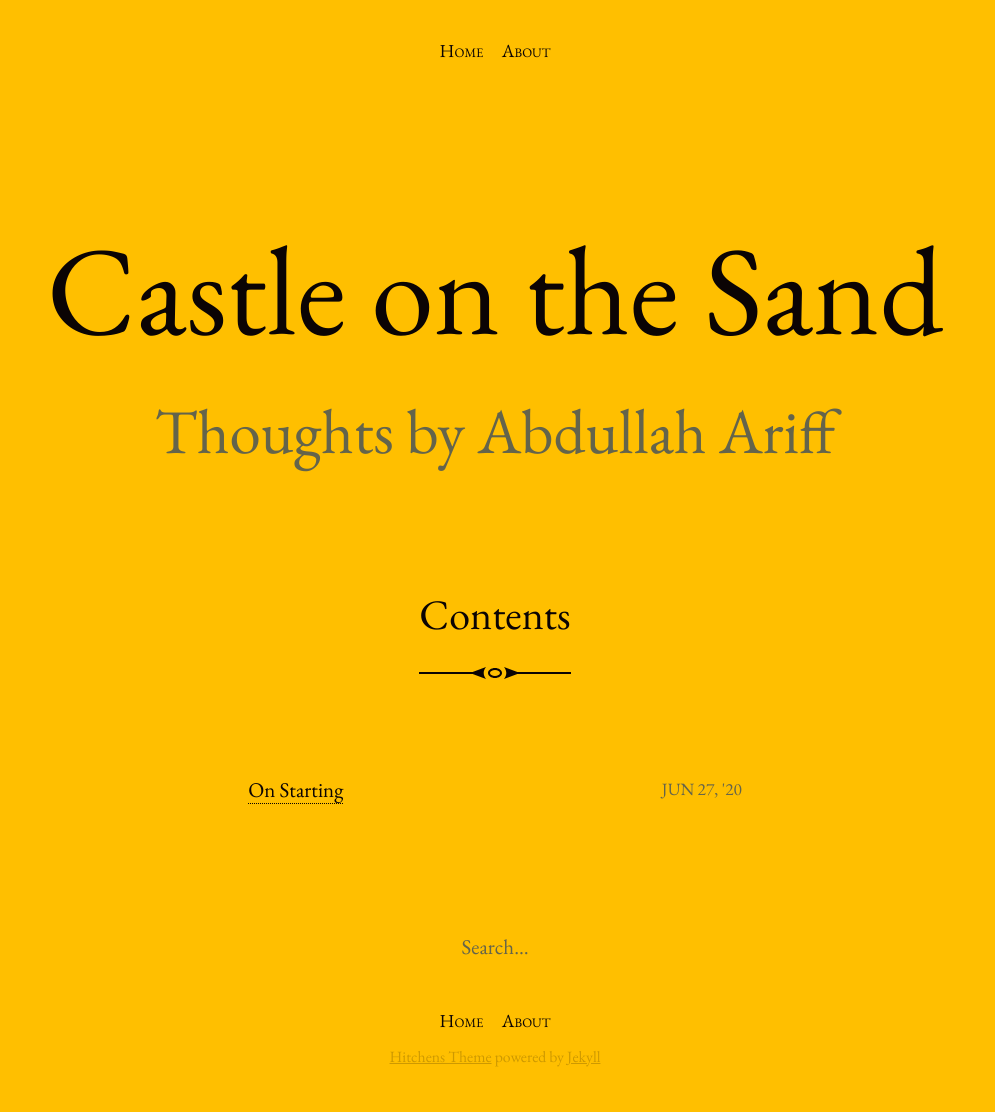
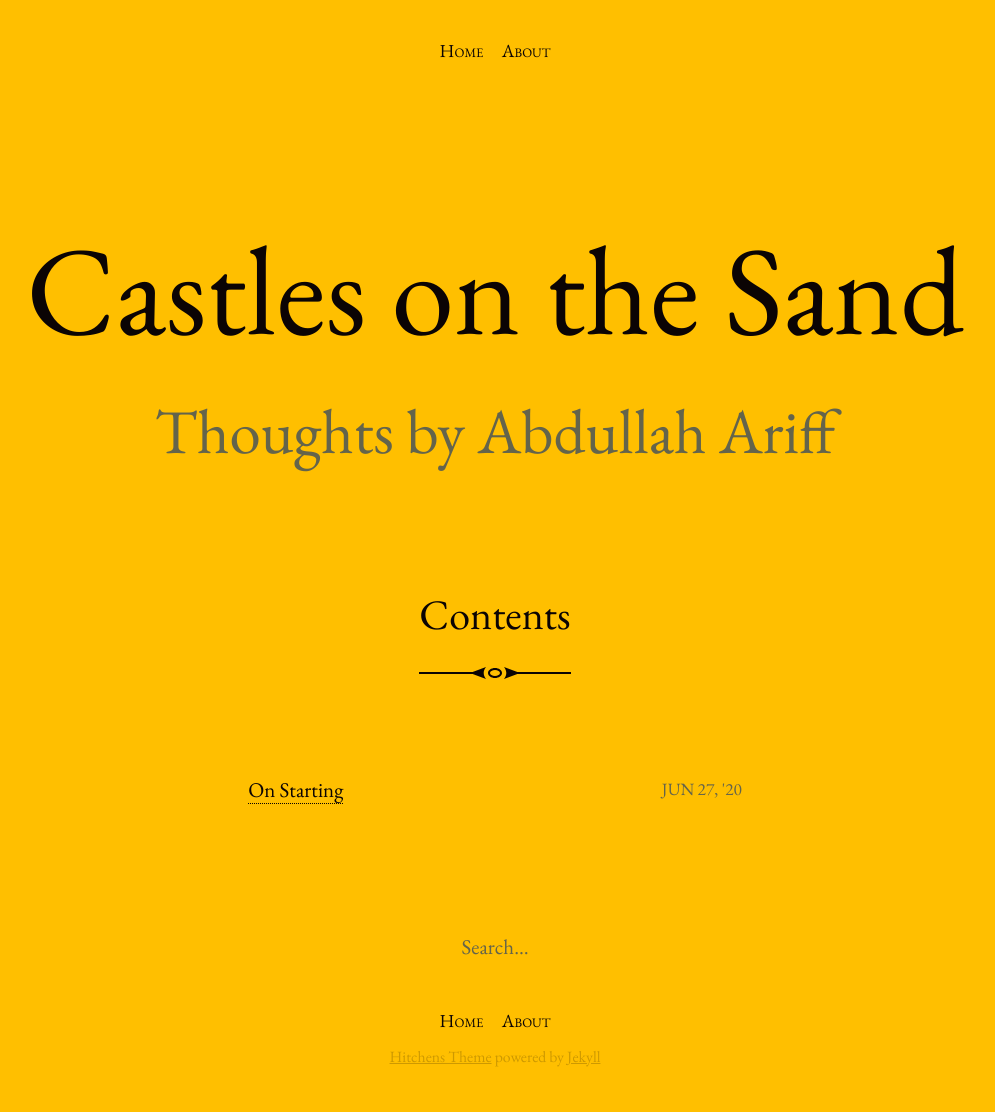
Before and after one commit to abdullahariff/abdullahariff.github.io, a Jekyll site: the page built from index.html, in a window 1280 px wide. Shown: the whole page, without its empty margins (145-1140 px from the left). Built offline with Jekyll 4.4.1, drawn with Linux system fonts in a browser that asks for light colours; the list of posts is cut into pages by our own code.

Commit message:
Castlesssss

```diff
--- a/_config.yml
+++ b/_config.yml
@@ -13,7 +13,7 @@
 # you will see them accessed via {{ site.title }}, {{ site.email }}, and so on.
 # You can create any custom variable you would like, and they will be accessible
 # in the templates via {{ site.myvariable }}.
-title: Castle on the Sand
+title: Castles on the Sand
 email: abdullah@ariff.net
 description: >- # this means to ignore newlines until "baseurl:"
   Thoughts by Abdullah Ariff
```
